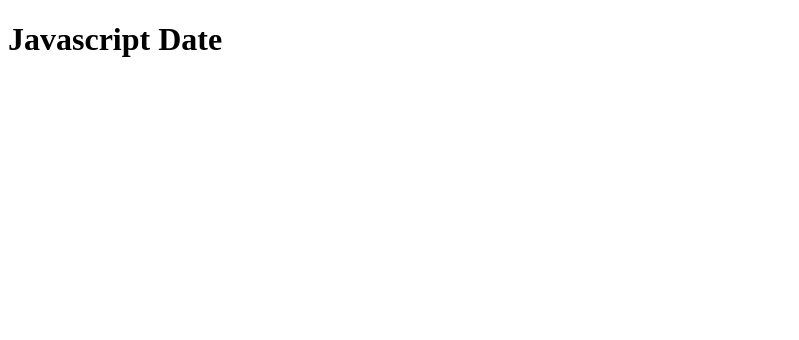
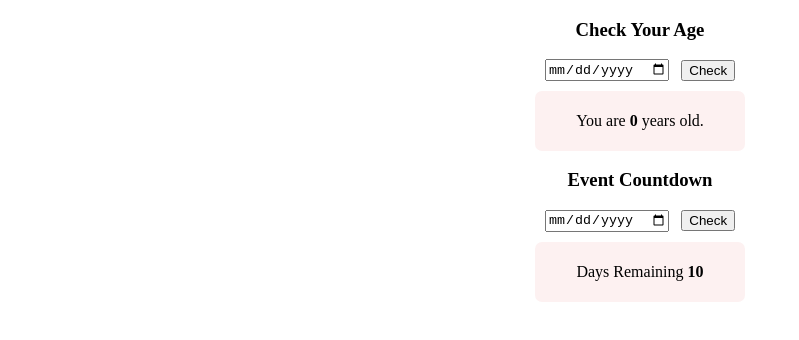
Before and after one commit to bilalattari/SMIT-BATCH-MWF-9-11, a plain HTML site: page Javascript/index.html in a window 1280 px wide. Shown: the whole page, without its empty margins (0-799 px from the left). Drawn offline with Linux system fonts and the light colour scheme.

Commit message:
Date Excercises Done

```diff
--- a/Javascript/concepts/date.js
+++ b/Javascript/concepts/date.js
@@ -17,47 +17,69 @@ let car = {
 
 // console.log('greetings->', greetings)
 
-let now = new Date()
+// let now = new Date()
 
-console.log('now->', typeof now)
-console.log('now->', now)
+// console.log('now->', typeof now)
+// console.log('now->', now)
 
-// get day
-console.log(now.getDay())
+// // get day
+// console.log(now.getDay())
 
-// get month
-console.log(now.getMonth())
+// // get month
+// console.log(now.getMonth())
 
-// get year
-console.log(now.getFullYear())
+// // get year
+// console.log(now.getFullYear())
 
-// get hour and minute
-console.log(now.getHours() + ' - ' + now.getMinutes())
+// // get hour and minute
+// console.log(now.getHours() + ' - ' + now.getMinutes())
 
-// get date
-console.log(now.toDateString())
-console.log(now.toLocaleDateString())
+// // get date
+// console.log(now.toDateString())
+// console.log(now.toLocaleDateString())
 
-//get time
+// //get time
 
-// milliseconds -> 1000/seconds -> 60/mins => 60/hours => 24/days => 30/Months => 12/Years
-console.log(now.getTime() / 1000 / 60 / 60 / 24 / 30 / 12)
+// // milliseconds -> 1000/seconds -> 60/mins => 60/hours => 24/days => 30/Months => 12/Years
+// console.log(now.getTime() / 1000 / 60 / 60 / 24 / 30 / 12)
 
-// get time string
-console.log(now.toLocaleTimeString())
-console.log(now.toTimeString())
+// // get time string
+// console.log(now.toLocaleTimeString())
+// console.log(now.toTimeString())
 
-let birthdayDate = new Date()
+// let birthdayDate = new Date()
 
-// set Date
-birthdayDate.setDate(10)
+// // set Date
+// birthdayDate.setDate(10)
 
-// set month
-birthdayDate.setMonth(4)
+// // set month
+// birthdayDate.setMonth(4)
 
-//set year
-birthdayDate.setFullYear(2006)
+// //set year
+// birthdayDate.setFullYear(2006)
 
-console.log(birthdayDate)
-console.log('birthdayDate->', birthdayDate.getTime())
-console.log('now->', now.getTime())
+// console.log(birthdayDate)
+// console.log('birthdayDate->', birthdayDate.getTime())
+// console.log('now->', now.getTime())
+
+function checkCountdown () {
+  let event = document.getElementById('eventDate')
+  let now = new Date()
+  let eventDate = new Date(event.value)
+  let difference = eventDate.getTime() - now.getTime()
+  let difToDay = Math.round(difference / 1000 / 60 / 60 / 24)
+  let countdown = document.getElementById('countdown')
+  countdown.innerText = difToDay
+}
+
+function checkAge () {
+  let dob = document.getElementById('dob')
+  let dobDate = new Date(dob.value)
+  let now = new Date()
+  console.log('current year->', now.getFullYear())
+  console.log('dob year->', dobDate.getFullYear())
+
+  let age = now.getFullYear() - dobDate.getFullYear()
+  let ageElement = document.getElementById('age')
+  ageElement.innerText = age
+}
--- /dev/null
+++ b/Javascript/date.css
@@ -0,0 +1,23 @@
+body{
+    text-align: center;
+}
+
+.inputDiv{
+    display: flex;
+    width: 100%;
+    justify-content: center;
+    align-items: center;
+}
+
+.daysRemaining{
+    padding: 5px;
+    background-color: rgb(253, 241, 241);
+    width: 200px;
+    border-radius: 7px;
+    margin: 0 auto;
+    margin-top: 10px;
+}
+
+input {
+    margin-right: 12px;
+}
--- a/Javascript/index.html
+++ b/Javascript/index.html
@@ -5,9 +5,36 @@
     <meta http-equiv="X-UA-Compatible" content="IE=edge" />
     <meta name="viewport" content="width=device-width, initial-scale=1.0" />
     <title>Document</title>
+    <link rel="stylesheet" href="date.css" />
   </head>
   <body>
-    <h1>Javascript Date</h1>
+    <h3>Check Your Age</h3>
+    <div class="inputDiv">
+      <input
+        type="date"
+        id="dob"
+        placeholder="Add Your DOB"
+      />
+      <button onclick="checkAge()">Check</button>
+    </div>
+
+    <div class="daysRemaining">
+      <p>You are  <b id="age">0</b> years old.</p>
+    </div>
+
+    <h3>Event Countdown</h3>
+    <div class="inputDiv">
+      <input
+        type="date"
+        id="eventDate"
+        placeholder="Add Any Upcoming Event Date"
+      />
+      <button onclick="checkCountdown()">Check</button>
+    </div>
+
+    <div class="daysRemaining">
+      <p>Days Remaining <b id="countdown">10</b></p>
+    </div>
 
     <script src="concepts/date.js"></script>
   </body>
```
